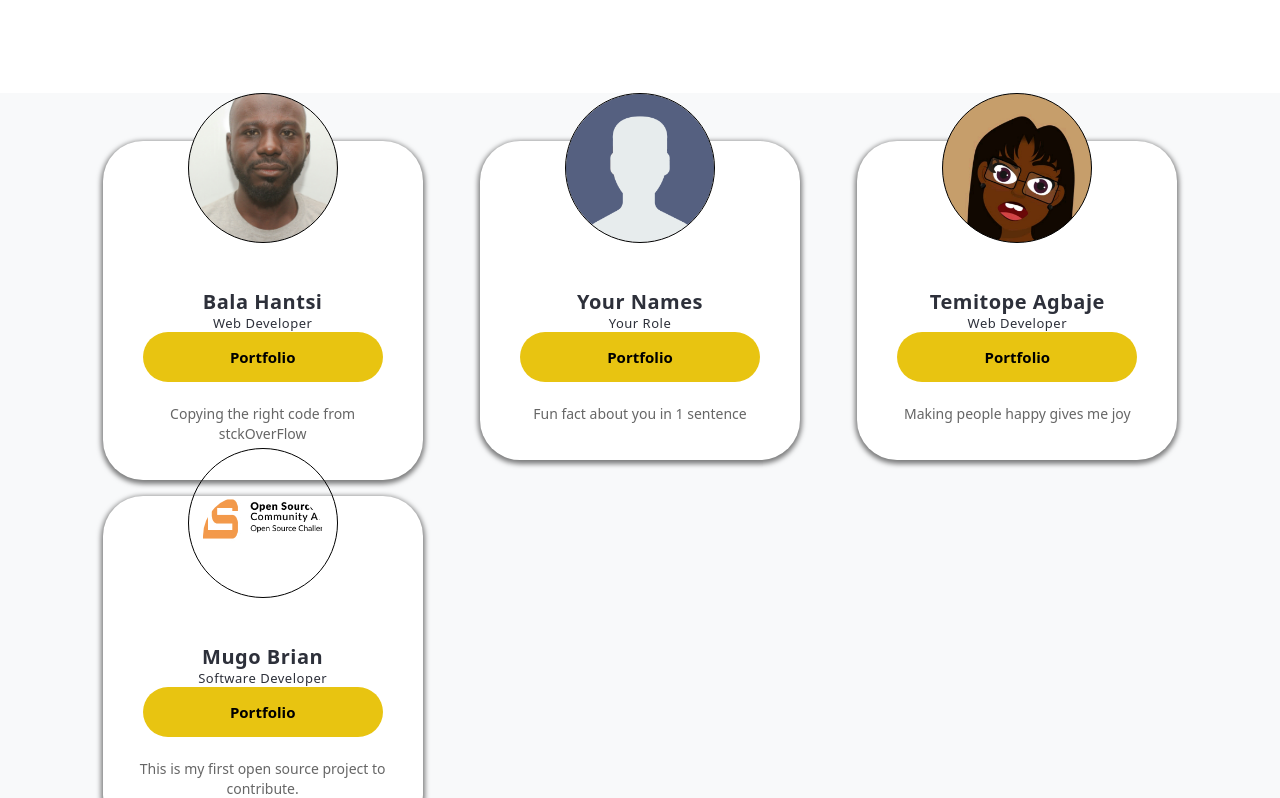
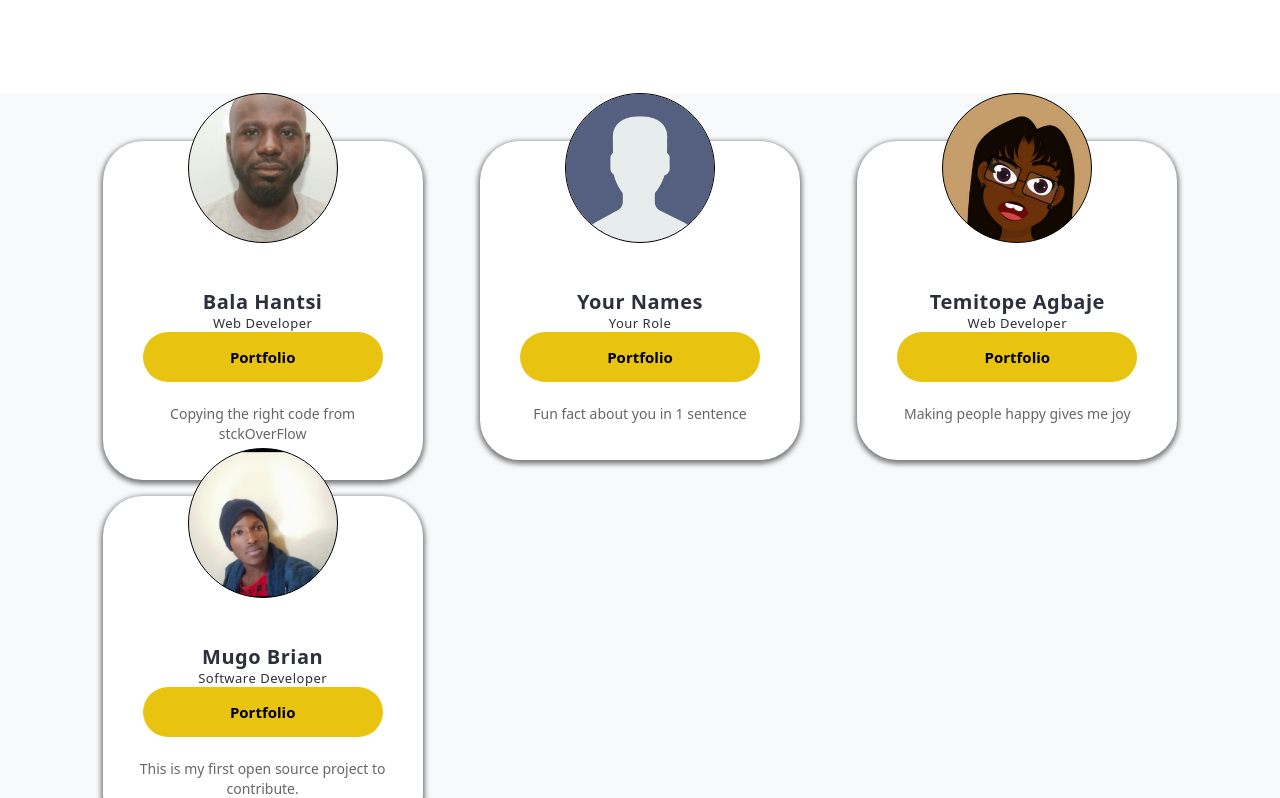
Before and after one commit to bhantsi/osca-opensource-challenge-2021, a plain HTML site: page index.html in a window 1280 px wide. Shown: the part 397-1195 px from the top of the page. Drawn offline with nearby package versions, Linux system fonts and the light colour scheme.

Commit message:
Added my portfolio link.and my profile image

```diff
--- a/index.html
+++ b/index.html
@@ -152,9 +152,8 @@
                 <div class="github-dp">
                   <canvas
                     width="150"
-		    height="150">
-                    <!-- replace user.png with your photo-name.jpg -->
-                    style="background-image: url('./imgs/MugoBrian.jpeg')"
+		    height="150"
+			  style="background-image: url('./imgs/MugoBrian.jpeg')" >
 		   < /canvas>
                 </div>
                 <div class="github-name">
```
